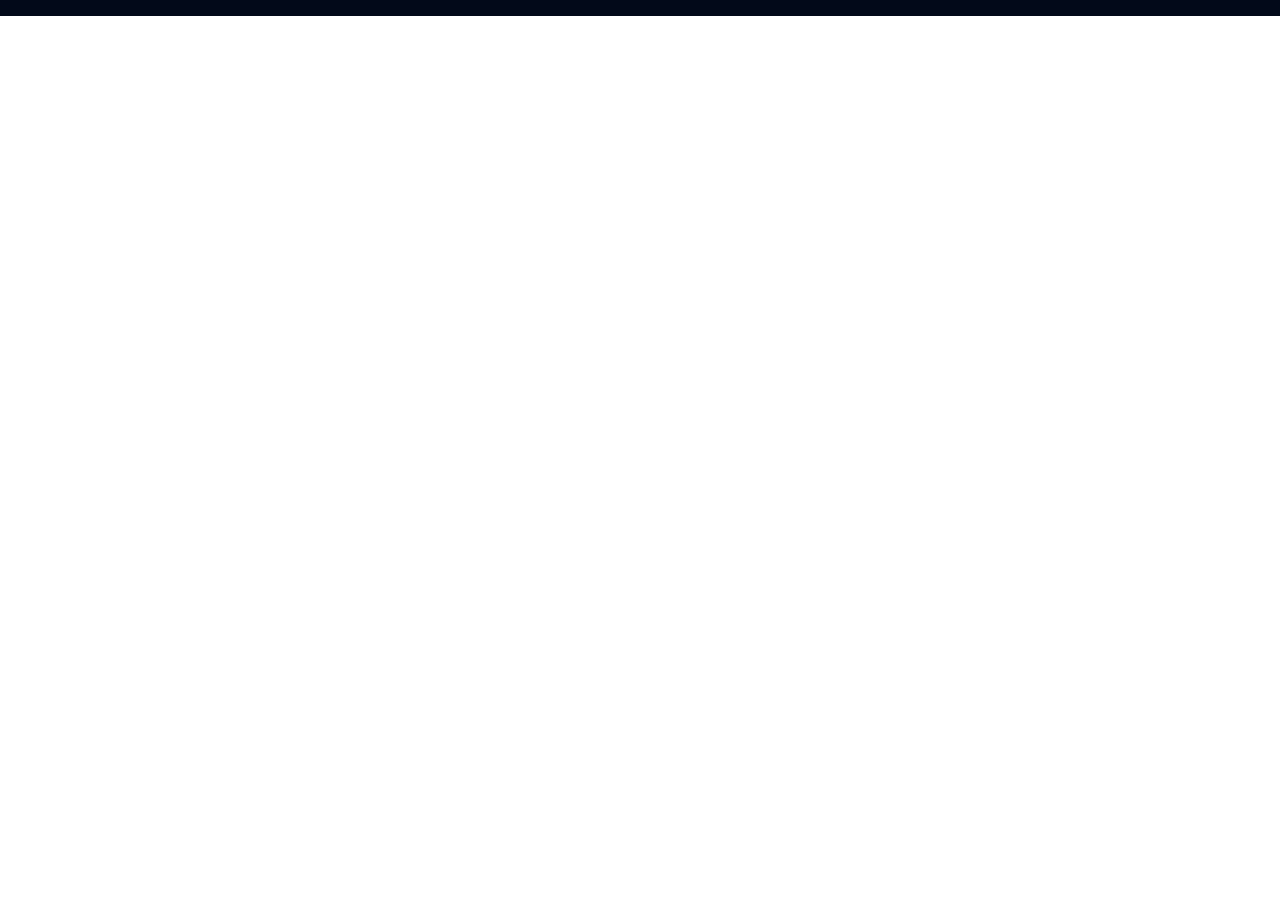
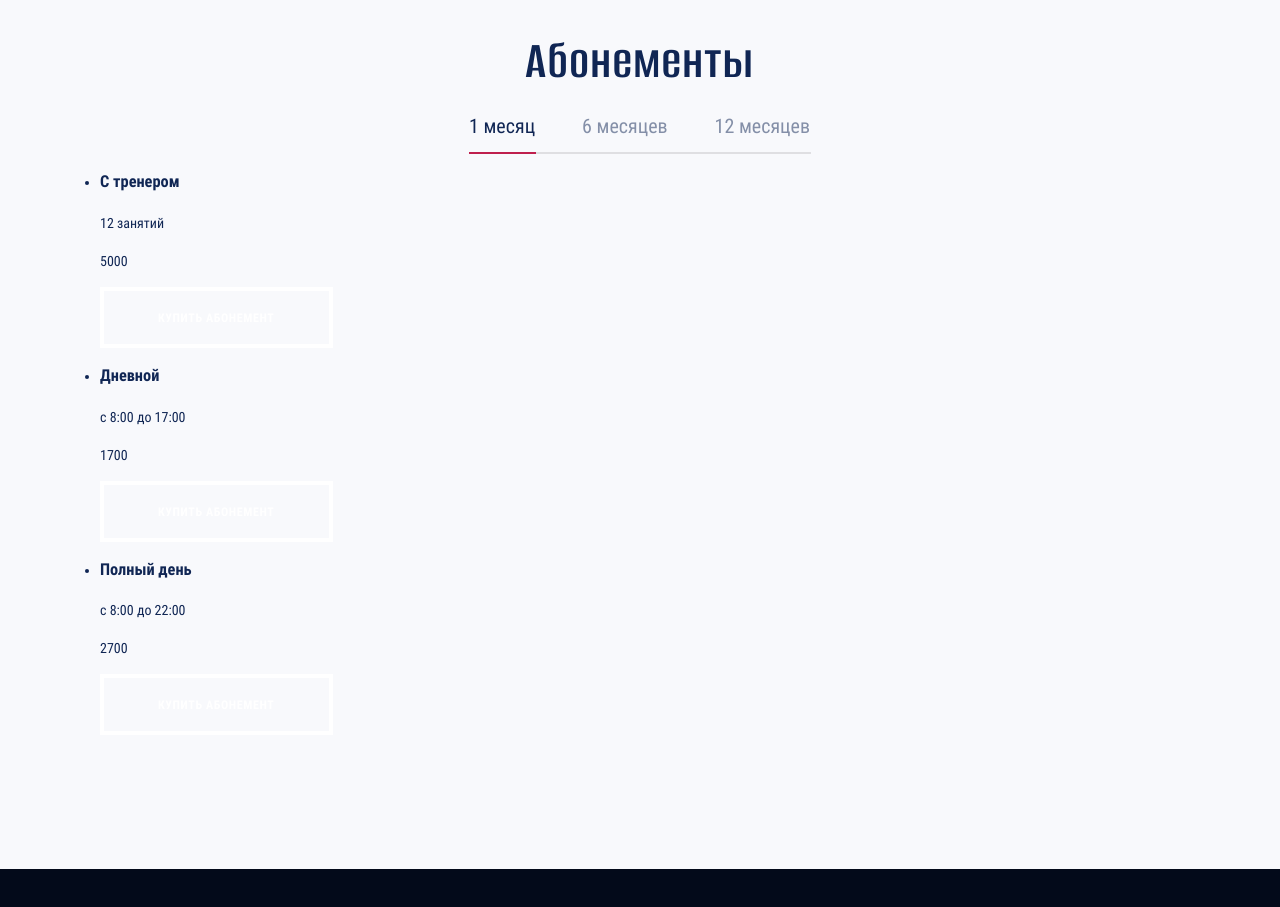
Before and after one commit to NailMarkov/Fitness-2.0, a website: page source/index.html in a window 1280 px wide. Shown: the part 1505-2412 px from the top of the page. Before the commit the page ends 1521 px from the top, so only its background shows below. Drawn offline with nearby package versions, Linux system fonts and the light colour scheme; files that its build step writes are made by us from their sources; files whose address does not match are found by name.

Commit message:
Добавляет реализацию секции Абонементы(part1)

```diff
--- a/source/index.html
+++ b/source/index.html
@@ -160,6 +160,49 @@
           </div>
         </section>
 
+        <!-- Section Subscribtion -->
+        <section class="subscription">
+          <h2 class="subscription__title subtitle">Абонементы</h2>
+          <ul class="period-list">
+            <li class="period-list__item">
+              <a class="period-list__link period-list__link--active" aria-current="page">1 месяц</a>
+            </li>
+            <li class="period-list__item">
+              <a class="period-list__link" href="#!">6 месяцев</a>
+            </li>
+            <li class="period-list__item">
+              <a class="period-list__link" href="#!">12 месяцев</a>
+            </li>
+          </ul>
+          <ul class="price-list">
+            <li class="price-list__item">
+              <div class="card">
+                <h3 class="card__title">С тренером</h3>
+                <p class="card__time">12 занятий</p>
+                <p class="card__price">5000</p>
+                <button class="card__btn btn" type="button">купить абонемент</button>
+              </div>
+            </li>
+            <li class="price-list__item card">
+              <div class="card">
+                <h3 class="card__title">Дневной</h3>
+                <p class="card__time">с 8:00 до 17:00 </p>
+                <p class="card__price">1700</p>
+                <button class="card__btn btn" type="button">купить абонемент</button>
+              </div>
+            </li>
+            <li class="price-list__item card">
+              <div class="card">
+                <h3 class="card__title">Полный день</h3>
+                <p class="card__time">с 8:00 до 22:00 </p>
+                <p class="card__price">2700</p>
+                <button class="card__btn btn" type="button">купить абонемент</button>
+              </div>
+            </li>
+          </ul>
+
+        </section>
+
       </main>
 
       <!-- Footer -->
--- /dev/null
+++ b/source/sass/blocks/period-list.scss
@@ -0,0 +1,41 @@
+.period-list {
+  position: relative;
+  display: grid;
+  grid-template-columns: repeat(3, auto);
+  gap: 46px;
+  padding: 0 409px;
+  margin: 0;
+  list-style-type: none;
+
+  &::after {
+    content: "";
+      position: absolute;
+      left: 409px;
+      right: 409px;
+      bottom: 0;
+      height: 2px;
+      background-color: rgba(120, 120, 120, 0.20);
+  }
+}
+
+.period-list__link {
+  position: relative;
+  display: block;
+  padding: 16px 0;
+  font-size: 20px;
+  color: rgba(16, 38, 84, 0.50);
+
+  &--active {
+    color: $color-sapphire;
+
+    &::after {
+      content: "";
+      position: absolute;
+      left: 0;
+      right: 0;
+      bottom: 0;
+      height: 2px;
+      background-color: #d10a42;
+    }
+  }
+}
--- /dev/null
+++ b/source/sass/blocks/subscription.scss
@@ -0,0 +1,8 @@
+.subscription {
+  padding: 120px $p-desktop;
+  background-color: $color-ghost-white;
+}
+
+.subscription__title {
+  text-align: center;
+}
--- a/source/sass/blocks/subtitle.scss
+++ b/source/sass/blocks/subtitle.scss
@@ -1,7 +1,10 @@
 .subtitle {
-  margin: 0;
+  margin: 0 0 5px;
   font-family: $ff-alumni;
   font-weight: 600;
+  font-size: 54px;
+  line-height: 64px;
+  letter-spacing: 1.62px;
 
   &--hero {
     padding: 118px 52px 19px;
@@ -27,6 +30,7 @@
   &--gym {
     margin-bottom: 26px;
     font-size: 48px;
+    line-height: 24px;
     letter-spacing: 1.44px;
 
     @include vp-1199 {
@@ -44,4 +48,6 @@
       text-align: left;
     }
   }
+
+
 }
--- a/source/sass/style.scss
+++ b/source/sass/style.scss
@@ -25,8 +25,10 @@
 @import "blocks/nav";
 @import "blocks/page-footer";
 @import "blocks/page-header";
+@import "blocks/period-list";
 @import "blocks/site-list";
 @import "blocks/social-list";
+@import "blocks/subscription";
 @import "blocks/subtitle";
 
 // ---------------------------------
```
Also changed, not shown: build/css/style.css, build/css/style.min.css, build/index.html, 1 other file.
